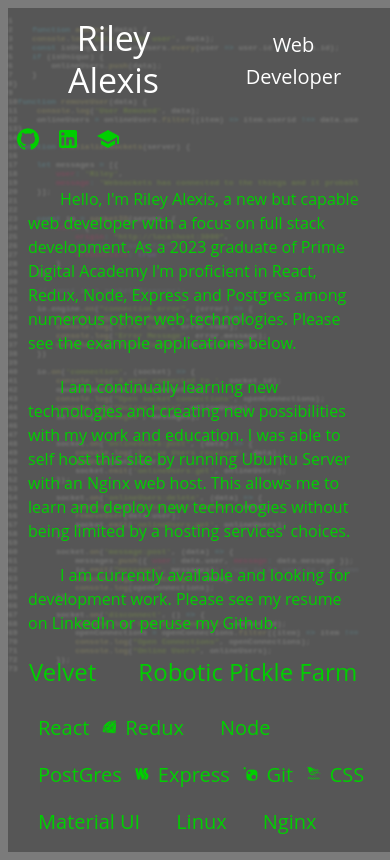
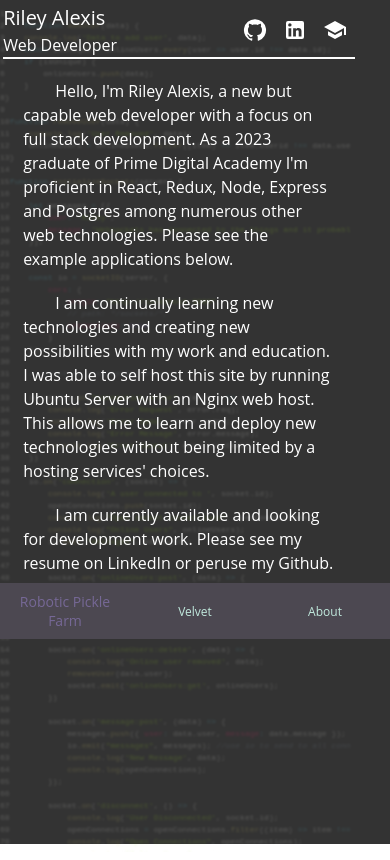
Before and after one commit to RileyAlexis/portfolio, a React (Create React App) app: page / in a window 390 px wide. Built offline with nearby package versions, Linux system fonts and the light colour scheme.

Commit message:
setup bottom nav for mobile

```diff
--- a/App.css
+++ /dev/null
@@ -1,59 +0,0 @@
-@layer base {
-    :root {
-        --green: #d9d9d9;
-        --whiteText: #fff;
-
-        --sans: "Open Sans", sans-serif;
-
-        /* Font Scale */
-        --base-size: 1.2rem;
-        --scale: 1.25rem;
-        --h1: calc(var(--h2) * var(--scale));
-        --h2: calc(var(--h3) * var(--scale));
-        --h3: calc(var(--h4) * var(--scale));
-        --h4: calc(var(--h5) * var(--scale));
-        --h5: calc(var(--h6) * var(--scale));
-        --h6: var(--base-size);
-        --small: calc(var(--base-size) / var(--scale));
-        --radius: 5px;
-    }
-
-    html {
-        box-sizing: border-box;
-    }
-
-    *,
-    *:before,
-    *:after {
-        box-sizing: inherit;
-    }
-
-    body {
-        font-family: var(--sans);
-        line-height: 1.5;
-        font-size: var(--base-size);
-        padding: 0;
-        margin: 0;
-        color: var(--whiteText);
-    }
-
-    h1,
-    h2,
-    h3,
-    h4,
-    h5,
-    h6 {
-        font-weight: 400;
-        margin: 0;
-    }
-
-    header {
-        border-bottom: 2px solid white;
-    }
-
-    .container {
-        padding: 0;
-        margin: 0;
-    }
-
-}
--- a/src/App.css
+++ b/src/App.css
@@ -1,9 +1,121 @@
-body {
-  background-color: rgb(123, 123, 123);
-  color: rgb(0, 207, 0);
-  font-weight: bold;
+@layer base {
+    :root {
+        --green: #d9d9d9;
+        --whiteText: #fff;
+
+        --sans: "Open Sans", sans-serif;
+
+        /* Font Scale */
+        --base-size: 1rem;
+        --scale: 1.25;
+        --h1: calc(var(--h2) * var(--scale));
+        /* 3.66rem */
+        --h2: calc(var(--h3) * var(--scale));
+        /* 2.93rem */
+        --h3: calc(var(--h4) * var(--scale));
+        /* 2.34rem */
+        --h4: calc(var(--h5) * var(--scale));
+        /* 1.875rem */
+        --h5: calc(var(--h6) * var(--scale));
+        /* 1.5rem */
+        --h6: var(--base-size);
+        /* 1.2rem */
+        --small: calc(var(--base-size) / var(--scale));
+        /* 0.96rem */
+        --radius: 5px;
+    }
+
+    html {
+        box-sizing: border-box;
+    }
+
+    *,
+    *:before,
+    *:after {
+        box-sizing: inherit;
+    }
+
+    body {
+        font-family: var(--sans);
+        line-height: 1.5;
+        font-size: var(--base-size);
+        padding: 0;
+        margin: 0;
+        color: var(--whiteText);
+    }
+
+    h1,
+    h2,
+    h3,
+    h4,
+    h5,
+    h6 {
+        font-weight: 400;
+        margin: 0;
+    }
+
+    header {
+        grid-column: 1/12;
+        border-bottom: 2px solid white;
+    }
+
+    .titles-box {
+        display: flex;
+        align-items: center;
+    }
+
+    .titleBar {
+        font-size: var(--h3);
+        margin-right: 2rem;
+
+    }
+
+    .subTitleBar {
+        font-size: var(--h5);
+    }
+
+    .container {
+        display: grid;
+        grid-template-columns: repeat(12, 1fr);
+        grid-template-rows: repeat(8 auto);
+        padding: 0.2rem;
+    }
 }
 
-.border {
-  border: 3px solid white;
+@layer mobile {
+
+    .container {
+        grid-template-columns: repeat(12, 1fr);
+    }
+
+    header {
+        grid-column: 1/12;
+        display: flex;
+        align-items: center;
+        justify-content: space-between;
+    }
+
+    .aboutPara {
+        grid-column: 1/12;
+    }
+
+    .titles-box {
+        display: inline-block
+    }
+
+    .titleBar {
+        font-size: var(--h5);
+        margin-right: 0.6rem;
+    }
+
+    .subTitleBar {
+        font-size: var(--h6);
+    }
+
+    .mobileNav {
+        position: sticky;
+        overflow: scroll;
+        bottom: 0%;
+        width: 100%;
+    }
 }
--- a/src/App.js
+++ b/src/App.js
@@ -20,6 +20,7 @@
 //Data
 import { codeData } from './modules/codeData';
 import { paraData } from './modules/paraData';
+import { MobileNav } from './components/MobileNav';
 
 
 function App() {
@@ -29,11 +30,6 @@
   const [codeIndex, setCodeIndex] = useState(0);
   const [para, setPara] = useState('bio');
   const [textData, setTextData] = useState(paraData[para]);
-
-  // useEffect(() => {
-  //   document.body.style.backgroundColor =
-  //     currentTheme.palette.background.default;
-  // }, []);
 
   useEffect(() => {
     const setResize = () => {
@@ -56,14 +52,16 @@
     <div>
       <ThemeProvider theme={lightDefault}>
         <CodeDisplay style={{ zIndex: 1 }} codeProp={codeData[codeIndex]} />
-
+        <div className='container'>
           <header>
             <TitleBar />
             <AboutLinks />
           </header>
 
+          <div className='aboutPara'>
             <AboutPara textData={textData} />
-        <AppButton
+          </div>
+          {/* <AppButton
             buttonTitle={"Velvet"}
             source={"https://github.com/RileyAlexis/Velvet"}
             application={"http://velvet.rileyalexis.com"}
@@ -75,9 +73,16 @@
             source={"https://github.com/RileyAlexis/roboticPickleFarm"}
             application={"http://picklefarm.rileyalexis.com"}
             textTitle={'pickles'}
-          setPara={setPara} />
+            setPara={setPara} /> */}
 
-        <Stacks />
+          {/* <Stacks /> */}
+        </div>
+
+        {isSmallScreen &&
+          <div className='mobileNav'>
+            <MobileNav setPara={setPara} />
+          </div>
+        }
       </ThemeProvider >
     </div>
   )
--- a/src/components/AboutLinks.jsx
+++ b/src/components/AboutLinks.jsx
@@ -5,7 +5,7 @@
 
 function AboutLinks() {
   return (
-    <Toolbar>
+    <div>
       {/* GitHub Icon and Link */}
       <IconButton color="inherit" href="https://github.com/RileyAlexis" target="_blank">
         <GitHubIcon />
@@ -23,7 +23,7 @@
       </IconButton>
       {/* <Typography variant="h6">Prime Digital Academy</Typography> */}
 
-    </Toolbar>
+    </div>
   )
 }
 
--- a/src/components/CodeDisplay.jsx
+++ b/src/components/CodeDisplay.jsx
@@ -34,7 +34,7 @@
         position: 'absolute',
         height: (window.innerHeight),
         width: (window.innerWidth),
-        background: 'rgba(0,0,0,0.3)',
+        background: 'rgba(0,0,0,0.8)',
         zIndex: -3
     }
 
--- /dev/null
+++ b/src/components/MobileNav.jsx
@@ -0,0 +1,35 @@
+import React, { useState } from "react";
+
+import { BottomNavigation, BottomNavigationAction } from "@mui/material";
+
+export const MobileNav = ({ setPara }) => {
+
+    const [value, setValue] = useState(0);
+    const [isSelected, setIsSelected] = useState(false);
+
+    return (
+        <div>
+            {isSelected &&
+                <p>action</p>
+
+            }
+            <BottomNavigation
+                showLabels
+                value={value}
+                onChange={(event, newValue) => {
+                    setValue(newValue);
+                    switch (newValue) {
+                        case 0: setPara('pickles'); setIsSelected(true); return;
+                        case 1: setPara('velvet'); setIsSelected(true); return;
+                        case 2: setPara('bio'); setIsSelected(false); return;
+                    }
+                    console.log(newValue);
+                }}
+            >
+                <BottomNavigationAction label="Robotic Pickle Farm" />
+                <BottomNavigationAction label="Velvet" />
+                <BottomNavigationAction label="About" />
+            </BottomNavigation>
+        </div>
+    )
+}
--- a/src/components/TitleBar.jsx
+++ b/src/components/TitleBar.jsx
@@ -8,16 +8,10 @@
     }
 
     return (
-        <Button variant="empty-title" style={{ color: 'white' }} onClick={() => changePage('home')}>
-            <Typography variant='h4'>Riley Alexis</Typography>
-            <Typography variant='h6'
-                style={{
-                    alignSelf: 'center',
-                    marginLeft: 20,
-                    marginTop: 5
-                }}
-            >Web Developer</Typography>
-        </Button>
+        <div class="titles-box">
+            <h1 className='titleBar'>Riley Alexis</h1>
+            <h2 className='subTitleBar'>Web Developer</h2>
+        </div>
     )
 }
 
--- a/src/themes/defaultLight.js
+++ b/src/themes/defaultLight.js
@@ -33,7 +33,6 @@
             border: 0,
             borderRadius: 16,
             textTransform: 'none',
-            fontSize: 24
           }
         },
         {
@@ -66,11 +65,6 @@
           }
         }
       ],
-      styleOverrides: {
-        root: {
-
-        },
-      },
     },
     MuiPaper: {
       variants: [
@@ -97,7 +91,6 @@
           style: {
             display: 'inline',
             padding: '2px',
-            fontSize: '1.25rem',
             alignItems: 'center'
           }
         },
@@ -106,7 +99,6 @@
           style: {
             display: 'inline',
             padding: '2px',
-            fontSize: '1rem',
             alignItems: 'center'
           }
         },
```
Lines whose indentation alone changed are shown as unchanged.
